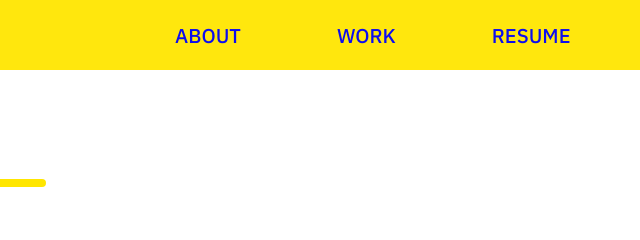
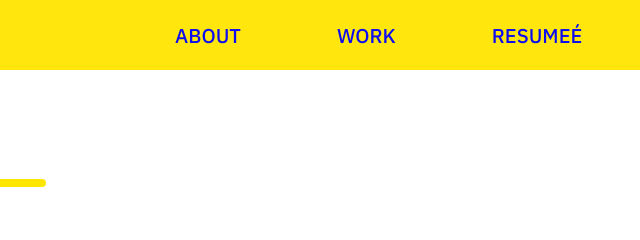
Before and after one commit to Hollyjoycediehl/Holly-Joyce-Portfolio, a plain HTML site: page poster.html in a window 1280 px wide. Shown: the top 240 px of the page, 640-1280 px from the left. Drawn offline with nearby package versions, Linux system fonts and the light colour scheme.

Commit message:
Update poster.html

```diff
--- a/poster.html
+++ b/poster.html
@@ -13,7 +13,7 @@
                  <ul>
                            <li><a href="../index.html#about">About</a></li>
                    <li><a href="../index.html#work">Work</a></li>
-                   <li><a href="docs/HollyJDiehlResume.pdf">Resume</a></li>
+                   <li><a href="docs/HollyJDiehlResume.pdf">Resume&eacute</a></li>
                  </ul>
              </nav>
       </header>
```
